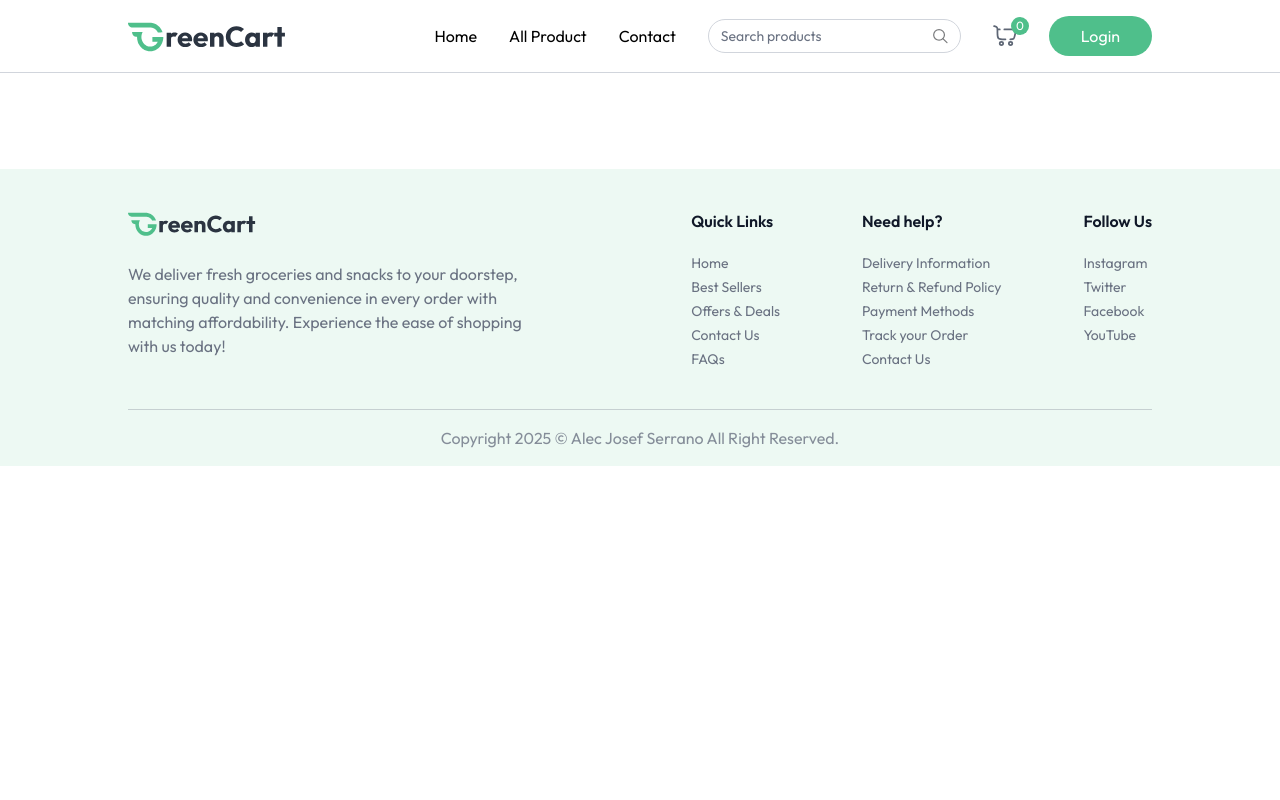
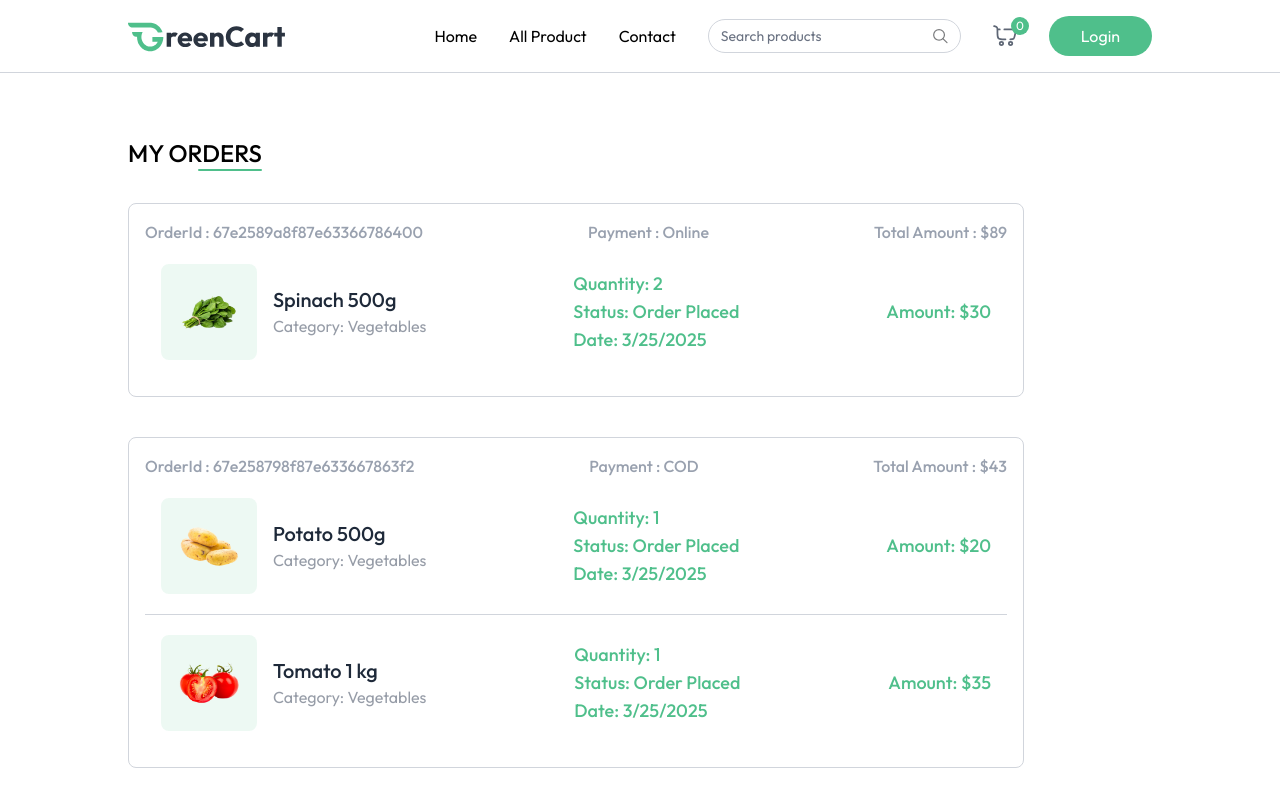
Before and after one commit to AlecJ17/FreshCartStore, a React (Vite) app in the folder client/: page /my-orders in a window 1280 px wide. Shown: the top 800 px of the page. Built offline with nearby package versions, Linux system fonts and the light colour scheme.

Commit message:
Add fully working My Orders page with dummy order data and UI

```diff
--- a/client/src/App.jsx
+++ b/client/src/App.jsx
@@ -11,6 +11,7 @@
 import ProductDetails from "./pages/ProductDetails";
 import Cart from "./pages/Cart";
 import AddAddress from "./pages/AddAddress";
+import MyOrders from "./pages/MyOrders";
 
 const App = () => {
   const isSellerPath = useLocation().pathname.includes("seller");
@@ -30,6 +31,7 @@
           <Route path="/products/:category/:id" element={<ProductDetails />} />
           <Route path="/cart" element={<Cart />} />
           <Route path="/add-address" element={<AddAddress />} />
+          <Route path="/my-orders" element={<MyOrders />} />
         </Routes>
       </div>
       {!isSellerPath && <Footer />}
--- a/client/src/components/ProductCard.jsx
+++ b/client/src/components/ProductCard.jsx
@@ -44,9 +44,11 @@
           </div>
           <div className="flex items-end justify-between mt-3">
             <p className="md:text-xl text-base font-medium text-primary">
-              {currency}${product.offerPrice}{" "}
+              {currency}
+              {product.offerPrice}{" "}
               <span className="text-gray-500/60 md:text-sm text-xs line-through">
-                {currency}${product.price}{" "}
+                {currency}
+                {product.price}{" "}
               </span>
             </p>
             <div
--- a/client/src/context/AppContext.jsx
+++ b/client/src/context/AppContext.jsx
@@ -6,7 +6,7 @@
 export const AppContext = createContext();
 
 export const AppContextProvider = ({ children }) => {
-  const currency = import.meta.VITE_CURRENCY;
+  const currency = import.meta.env.VITE_CURRENCY;
   const navigate = useNavigate();
   const [user, setUser] = useState(null);
   const [isSeller, setIsSeller] = useState(false);
--- /dev/null
+++ b/client/src/pages/MyOrders.jsx
@@ -0,0 +1,75 @@
+import React, { useState, useEffect } from "react";
+import { useAppContext } from "../context/AppContext";
+import { dummyOrders } from "../assets/assets";
+
+const MyOrders = () => {
+  const [myOrders, setMyOrders] = useState([]);
+  const { currency } = useAppContext();
+
+  const fetchMyOrders = async () => {
+    setMyOrders(dummyOrders);
+  };
+
+  useEffect(() => {
+    fetchMyOrders();
+  }, []);
+
+  return (
+    <div className="mt-16 pb-16">
+      <div className="flex flex-col items-end w-max mb-8">
+        <p className="text-2xl font-medium uppercase">My Orders</p>
+        <div className="w-16 h-0.5 bg-primary rounded-full"></div>
+      </div>
+      {myOrders.map((order, index) => (
+        <div
+          key={index}
+          className="border border-gray-300 rounded-lg mb-10 p-4 py- max-w-4xl"
+        >
+          <p className="flex justify-between md:items-center text-gray-400 md:font-medium max-md:flex-col">
+            <span>OrderId : {order._id}</span>
+            <span>Payment : {order.paymentType}</span>
+            <span>
+              Total Amount : {currency}
+              {order.amount}
+            </span>
+          </p>
+          {order.items.map((item, index) => (
+            <div
+              key={index}
+              className={`relative bg-white text-gray-500/70 ${
+                order.items.length !== index + 1 && "border-b"
+              } border-gray-300 flex flex-col md:flex-row md:items-center justify-between p-4 py-5 md:gap-16 w-full max-w-4xl`}
+            >
+              <div className="flex items-center mb-4 md:mb-0">
+                <div className="bg-primary/10 p-4 rounded-lg">
+                  <img
+                    src={item.product.image[0]}
+                    alt=""
+                    className="w-16 h-16"
+                  />
+                </div>
+                <div className="ml-4">
+                  <h2 className="text-xl font-medium text-gray-800">
+                    {item.product.name}
+                  </h2>
+                  <p>Category: {item.product.category}</p>
+                </div>
+              </div>
+              <div className="text-primary text-lg font-medium">
+                <p>Quantity: {item.quantity || "1"}</p>
+                <p>Status: {order.status}</p>
+                <p>Date: {new Date(order.createdAt).toLocaleDateString()}</p>
+              </div>
+              <p className="text-primary text-lg font-medium">
+                Amount: {currency}
+                {item.product.offerPrice * item.quantity}
+              </p>
+            </div>
+          ))}
+        </div>
+      ))}
+    </div>
+  );
+};
+
+export default MyOrders;
```
